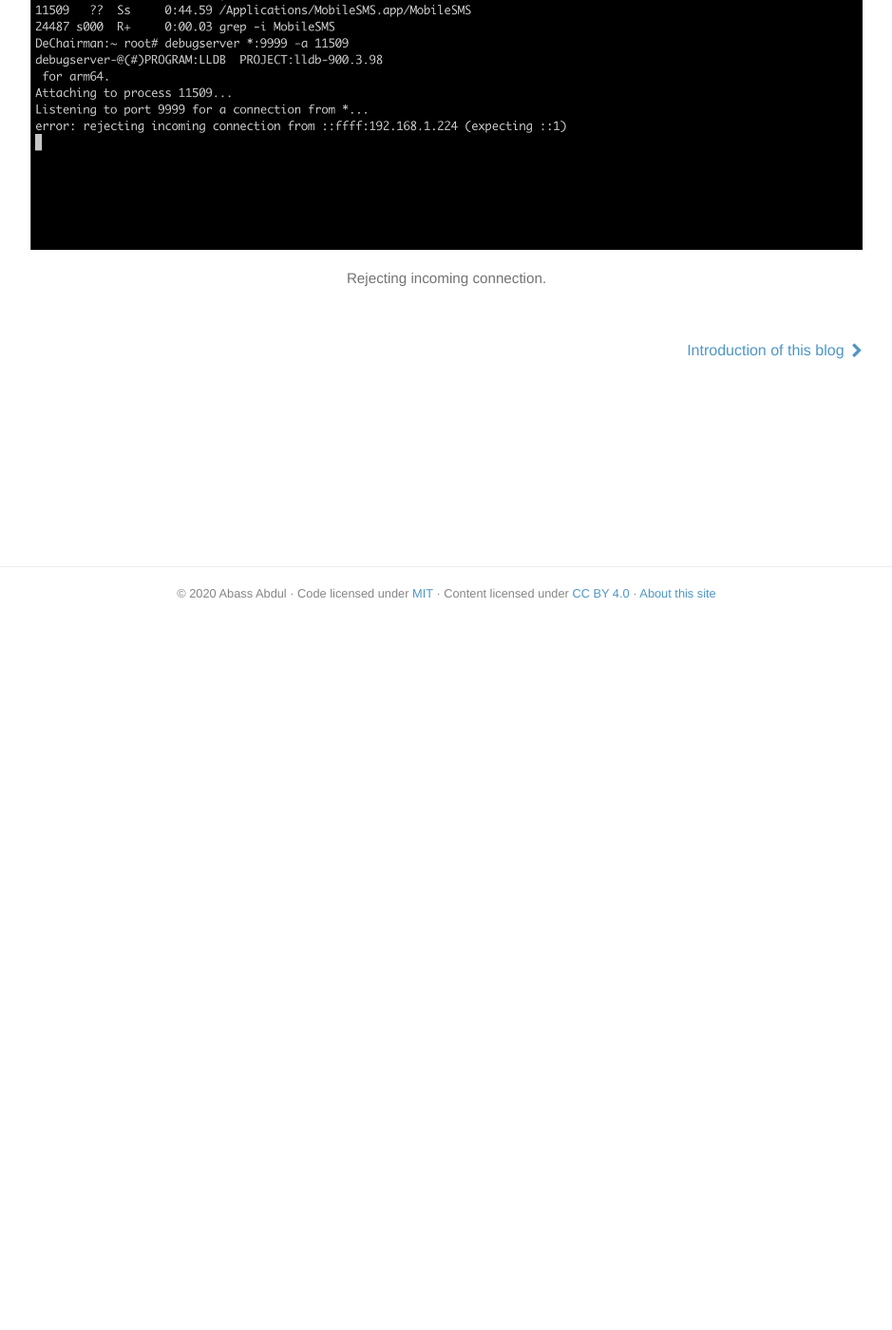
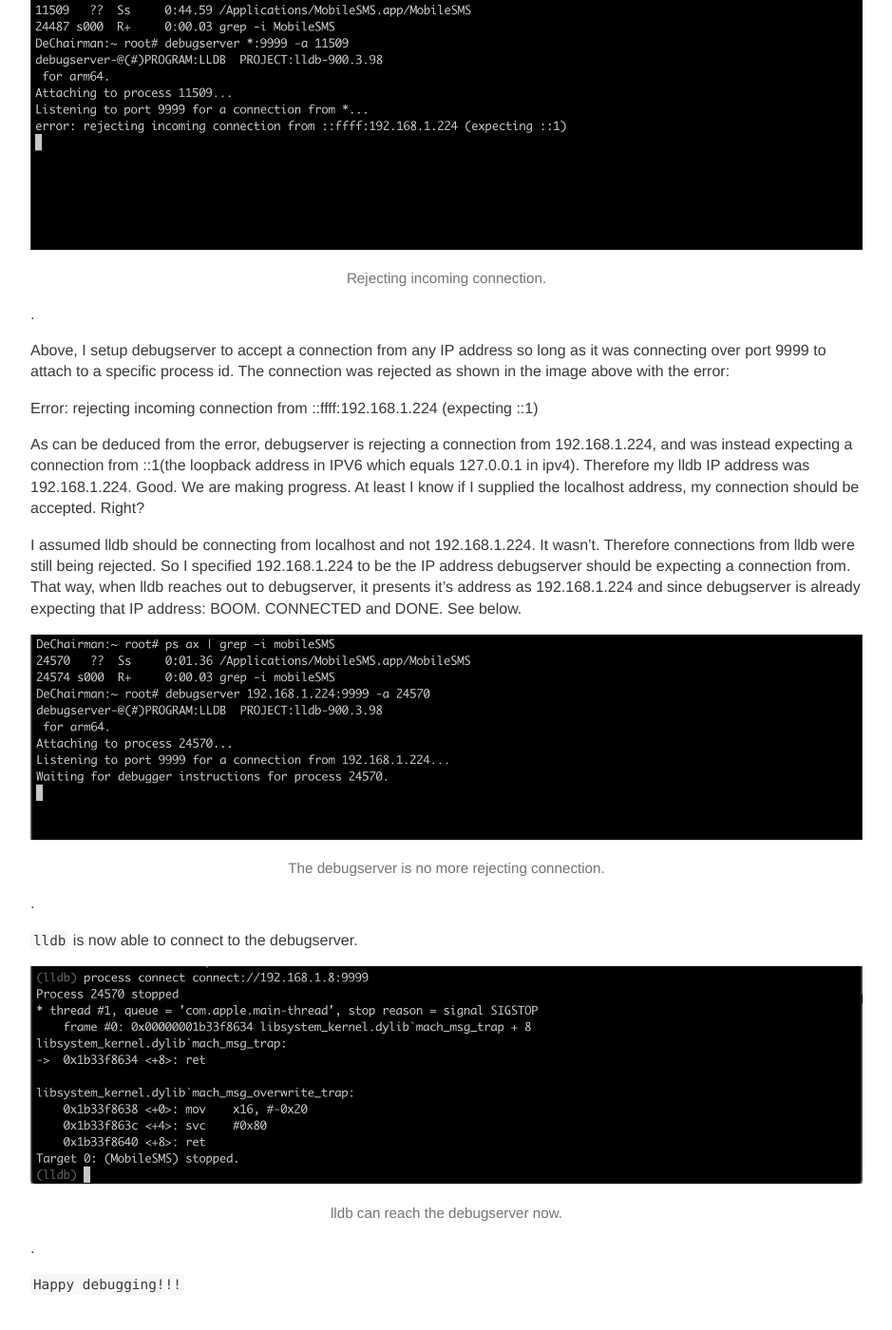
Before and after one commit to dechairman/dechairman.github.io, a Jekyll site: the page built from _posts/2020-02-12-Debugging-iOS-Binaries.md, in a window 1280 px wide and 1400 px high, scrolled down 748 px. Shown: the whole window at 95% size, without its empty margins (170-1109 px from the left). Built offline with Jekyll 4.4.1, drawn with Linux system fonts in a browser that asks for light colours.

Commit message:
Update 2020-02-12-Debugging-iOS-Binaries.md

```diff
--- a/_posts/2020-02-12-Debugging-iOS-Binaries.md
+++ b/_posts/2020-02-12-Debugging-iOS-Binaries.md
@@ -32,4 +32,31 @@ See error on the last line of the image below.
 "Rejecting incoming connection"
            caption =
 "Rejecting incoming connection."
-%}
+%}.
+
+Above, I setup debugserver to accept a connection from any IP address so long as it was connecting over port 9999 to attach to a specific process id. The connection was rejected as shown in the image above with the error:
+
+Error: rejecting incoming connection from ::ffff:192.168.1.224 (expecting ::1)
+
+As can be deduced from the error, debugserver is rejecting a connection from 192.168.1.224, and was instead expecting a connection from ::1(the loopback address in IPV6 which equals 127.0.0.1 in ipv4). Therefore my lldb IP address was 192.168.1.224. Good.
+We are making progress. At least I know if I supplied the localhost address, my connection should be accepted. Right?
+
+I assumed lldb should be connecting from localhost and not 192.168.1.224. It wasn’t. Therefore connections from lldb were still being rejected. So I specified 192.168.1.224 to be the IP address debugserver should be expecting a connection from. That way, when lldb reaches out to debugserver, it presents it’s address as 192.168.1.224 and since debugserver is already expecting that IP address: BOOM. CONNECTED and DONE. See below.
+{% include image.html
+           image = "/img/2020/debug-ios-binary-2.png"
+           title =
+"Successful connection"
+           caption =
+"The debugserver is no more rejecting connection."
+%}.
+
+`lldb` is now able to connect to the debugserver.
+{% include image.html
+           image = "/img/2020/debug-ios-binary-3.png"
+           title =
+"lldb can reach the debugserver now"
+           caption =
+"lldb can reach the debugserver now."
+%}.
+
+`Happy debugging!!!`
```
